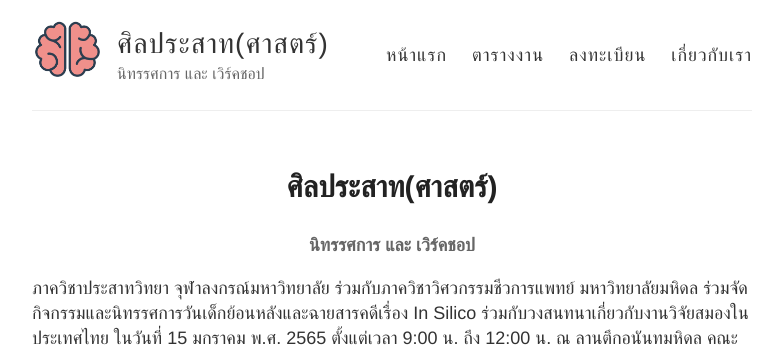
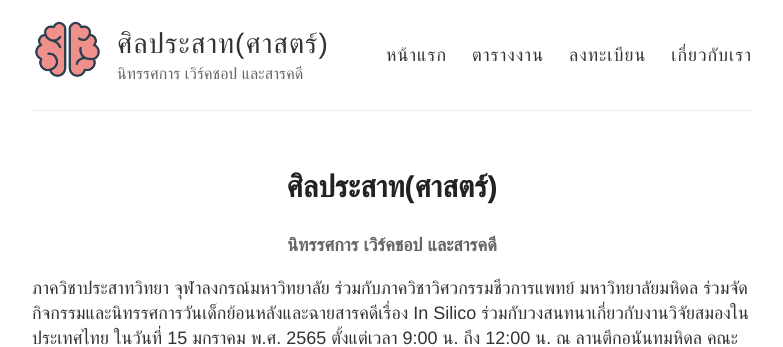
Before and after one commit to tupleblog/insilico, a Jekyll site: the page built from docs/index.html, in a window 1280 px wide and 900 px high. Shown: the top 347 px of the window, without its empty margins (248-1031 px from the left). Built offline with Jekyll 4.4.1, drawn with Linux system fonts in a browser that asks for light colours.

Commit message:
Update subtitle

```diff
--- a/docs/_config.yml
+++ b/docs/_config.yml
@@ -6,7 +6,7 @@
 name: ศิลประสาท(ศาสตร์)
 
 # Short bio or description (displayed in the header)
-description: นิทรรศการ และ เวิร์คชอป
+description: นิทรรศการ เวิร์คชอป และสารคดี
 
 # URL of your avatar or profile pic (you could use your GitHub profile pic)
 avatar: "https://github.com/tupleblog/insilico/raw/main/docs/images/logo-image.png"
--- a/docs/index.html
+++ b/docs/index.html
@@ -5,7 +5,7 @@ layout: default
 <div class="posts">
   <center>
     <h1>ศิลประสาท(ศาสตร์)</h1>
-    <h4>นิทรรศการ และ เวิร์คชอป</h4>
+    <h4>นิทรรศการ เวิร์คชอป และสารคดี</h4>
   </center>
   <p>
     ภาควิชาประสาทวิทยา จุฬาลงกรณ์มหาวิทยาลัย ร่วมกับภาควิชาวิศวกรรมชีวการแพทย์ มหาวิทยาลัยมหิดล
```
